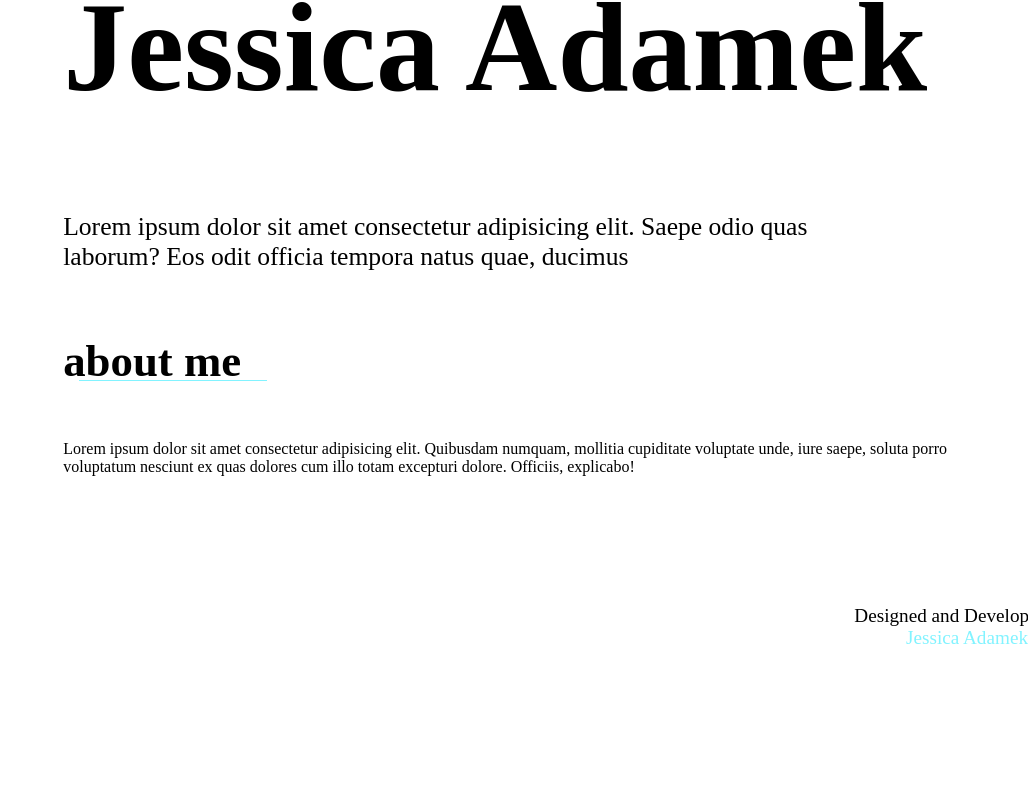
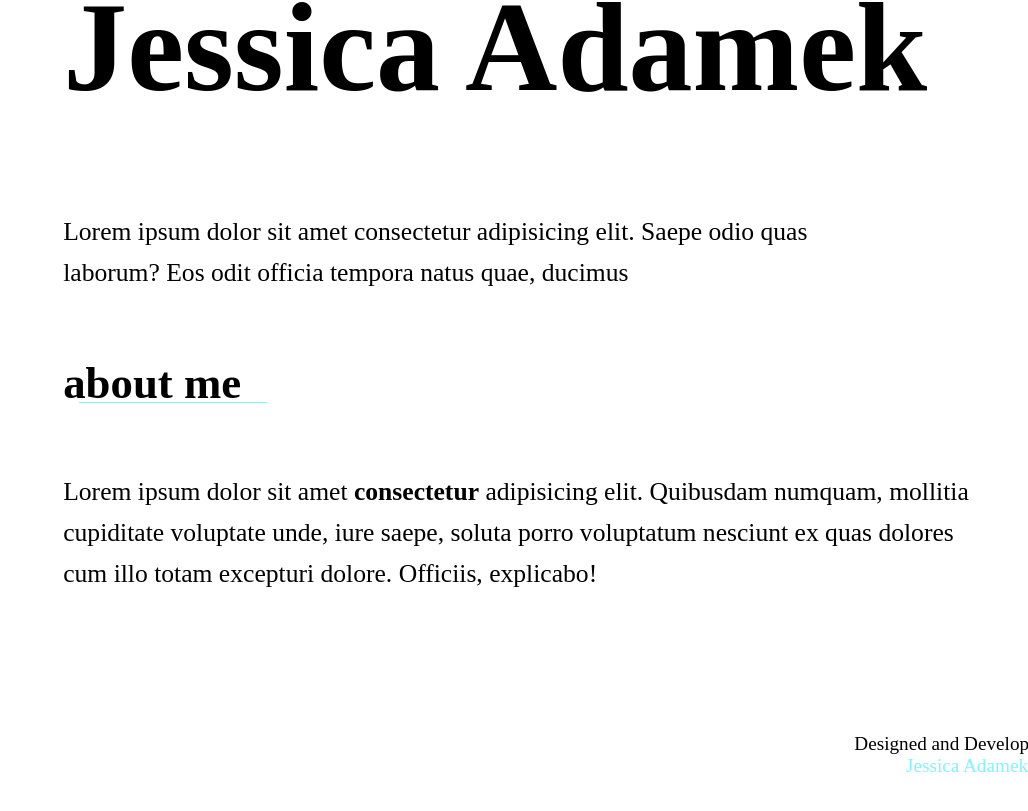
Before and after one commit to jeadamek/jadamek.com, a React (Vite) app: page / in a window 1280 px wide. Shown: the part 1451-2262 px from the top of the page, without its empty margins (252-1280 px from the left). Before the commit the page ends 2140 px from the top, so only its background shows below. Built offline with nearby package versions, Linux system fonts and the light colour scheme; the HTML template or start-up script is replaced by a standard one.

Commit message:
:lipstick: style paragraphs

```diff
--- a/src/components/MainContent.jsx
+++ b/src/components/MainContent.jsx
@@ -12,7 +12,7 @@ export function MainContent() {
 
             <main>
                <Section title="about me">
-                  <p>Lorem ipsum dolor sit amet consectetur adipisicing elit. Quibusdam numquam, mollitia cupiditate voluptate unde, iure saepe, soluta porro voluptatum nesciunt ex quas dolores cum illo totam excepturi dolore. Officiis, explicabo!</p>
+                  <p>Lorem ipsum dolor sit amet <strong>consectetur</strong> adipisicing elit. Quibusdam numquam, mollitia cupiditate voluptate unde, iure saepe, soluta porro voluptatum nesciunt ex quas dolores cum illo totam excepturi dolore. Officiis, explicabo!</p>
                </Section>
             </main>
 
--- a/src/styles/components/mainContent.sass
+++ b/src/styles/components/mainContent.sass
@@ -11,6 +11,14 @@
    padding: 7.2rem 3.2rem 0
    margin: 0 auto
 
+   p
+      font-size: 1.6rem
+      line-height: 160%
+      font-weight: 500
+
+      strong
+         font-weight: 600
+
    @include mixins.md
       max-width: 85rem
 
```
